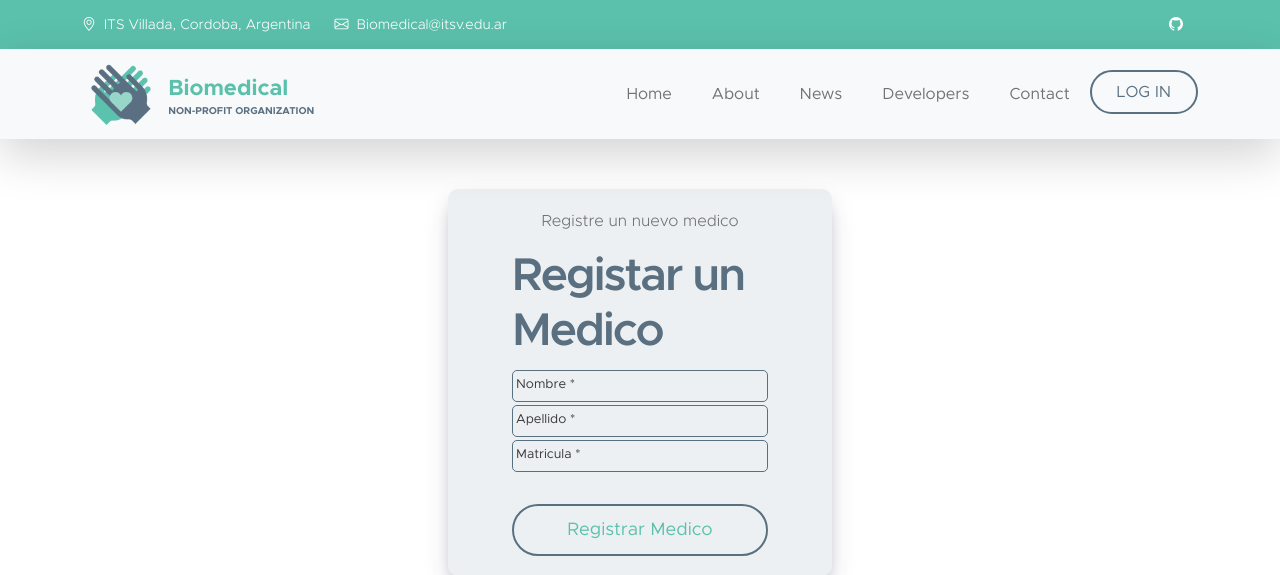
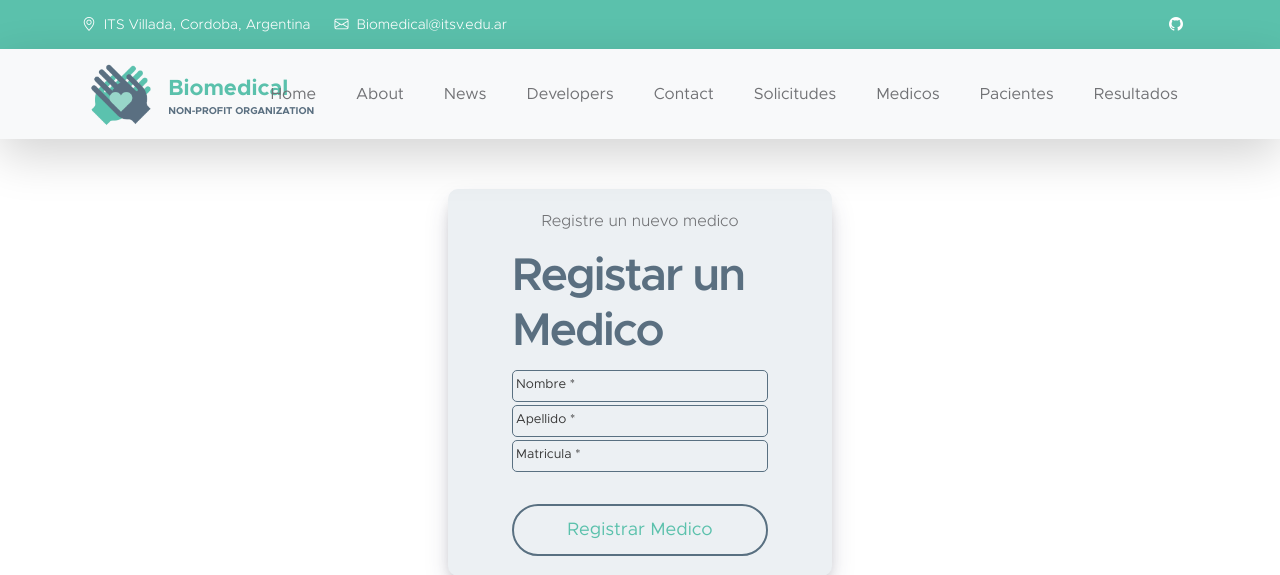
Before and after one commit to MateMar04/Biomedica, a Django app: page /medico_register/ in a window 1280 px wide. Shown: the top 575 px of the page. Run offline with Django 4.2, Linux system fonts and the light colour scheme; some libraries are stand-ins or nearby versions.

Commit message:
added links to navbar

```diff
--- a/conf/templates/header.html
+++ b/conf/templates/header.html
@@ -54,24 +54,35 @@
                 </li>
 
                 <li class="nav-item">
-                    <a class="nav-link" href="#section_2">About</a>
+                    <a class="nav-link" href="http://127.0.0.1:8000/#section_2">About</a>
                 </li>
 
                 <li class="nav-item">
-                    <a class="nav-link" href="#section_5">News</a>
+                    <a class="nav-link" href="http://127.0.0.1:8000/#section_5">News</a>
                 </li>
 
                 <li class="nav-item">
-                    <a class="nav-link" href="#section_4">Developers</a>
+                    <a class="nav-link" href="http://127.0.0.1:8000/#section_4">Developers</a>
                 </li>
 
                 <li class="nav-item">
-                    <a class="nav-link" href="#section_6">Contact</a>
+                    <a class="nav-link" href="http://127.0.0.1:8000/#section_6">Contact</a>
                 </li>
 
                 <li class="nav-item">
-                    <a class="nav-link custom-btn custom-border-btn btn inactive" href="http://127.0.0.1:8000/login/">LOG
-                        IN</a>
+                    <a class="nav-link" href="http://127.0.0.1:8000/solicitud_register/">Solicitudes</a>
+                </li>
+
+                <li class="nav-item">
+                    <a class="nav-link" href="http://127.0.0.1:8000/medico_register/">Medicos</a>
+                </li>
+
+                <li class="nav-item">
+                    <a class="nav-link" href="http://127.0.0.1:8000/paciente_register/">Pacientes</a>
+                </li>
+
+                <li class="nav-item">
+                    <a class="nav-link" href="http://127.0.0.1:8000/resultado/">Resultados</a>
                 </li>
 
             </ul>
```
